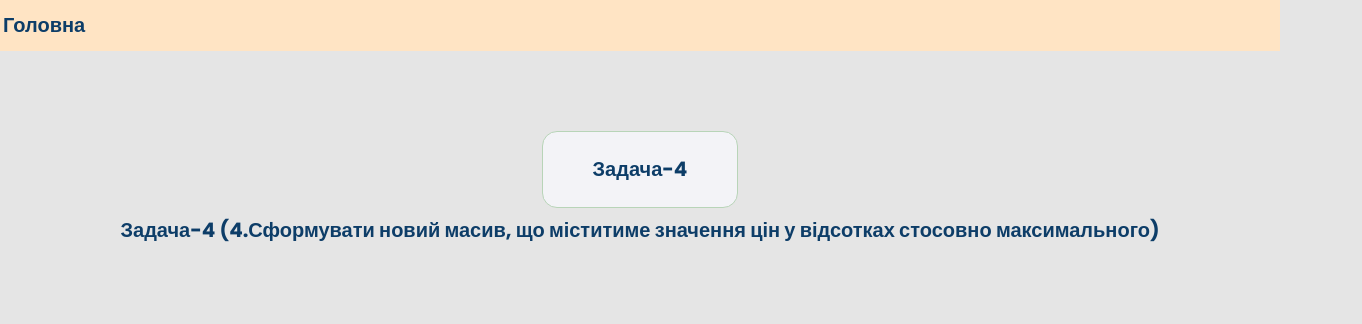
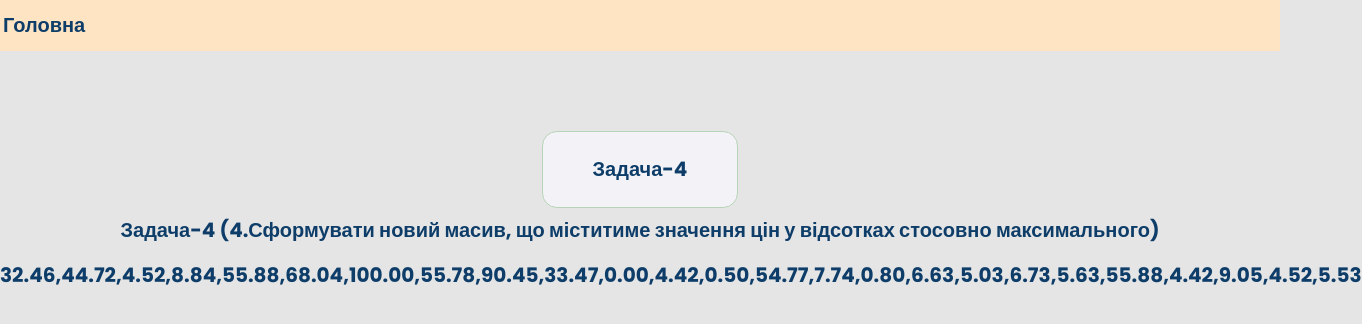
Before and after one commit to Andrii-Zablotskyi/js_lessons, a plain HTML site: page lesson_10/task4.html in a window 1280 px wide. Shown: the whole page, 1362 px wide, since content can reach past the window. Drawn offline with Linux system fonts and the light colour scheme.

Commit message:
Update task4.html

```diff
--- a/lesson_10/task4.html
+++ b/lesson_10/task4.html
@@ -22,15 +22,10 @@
     <script>
       let arr = [
         323, 445, 45, 88, 556, 677, 995, 555, 900, 333, 0, 44, 5, 545, 77, 8,
-        66, 50, 67, 56, 556, 44, 90, 45, 55,
-      ];
-      let maxAge = Math.max(...array)
-      let newArrayProcent = array.map((element) => {
-        if (maxAge > element) return (100 / maxAge * element).toFixed(2);
-      });
-
-      document.write(newArrayProcent);
-
+        66, 50, 67, 56, 556, 44, 90, 45, 55,];
+      let maxNum = Math.max(...arr)
+      let newArr = arr.map(element => ((element / maxNum) * 100).toFixed(2));
+      document.write(newArr);
     </script>
   </main>
   <footer></footer>
```
